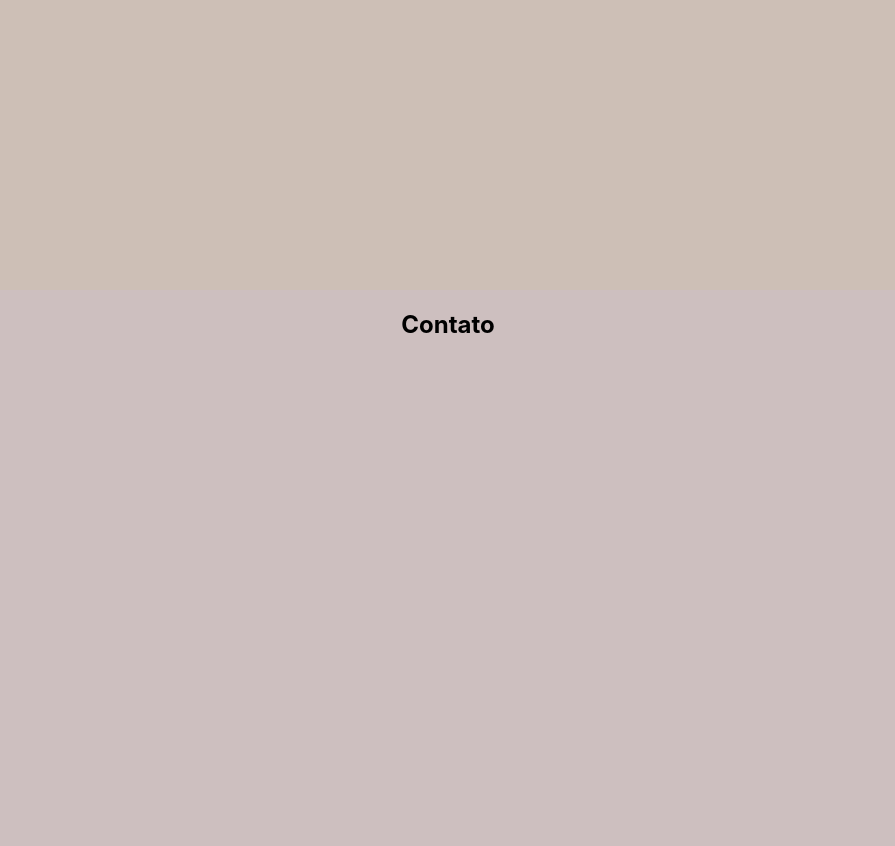
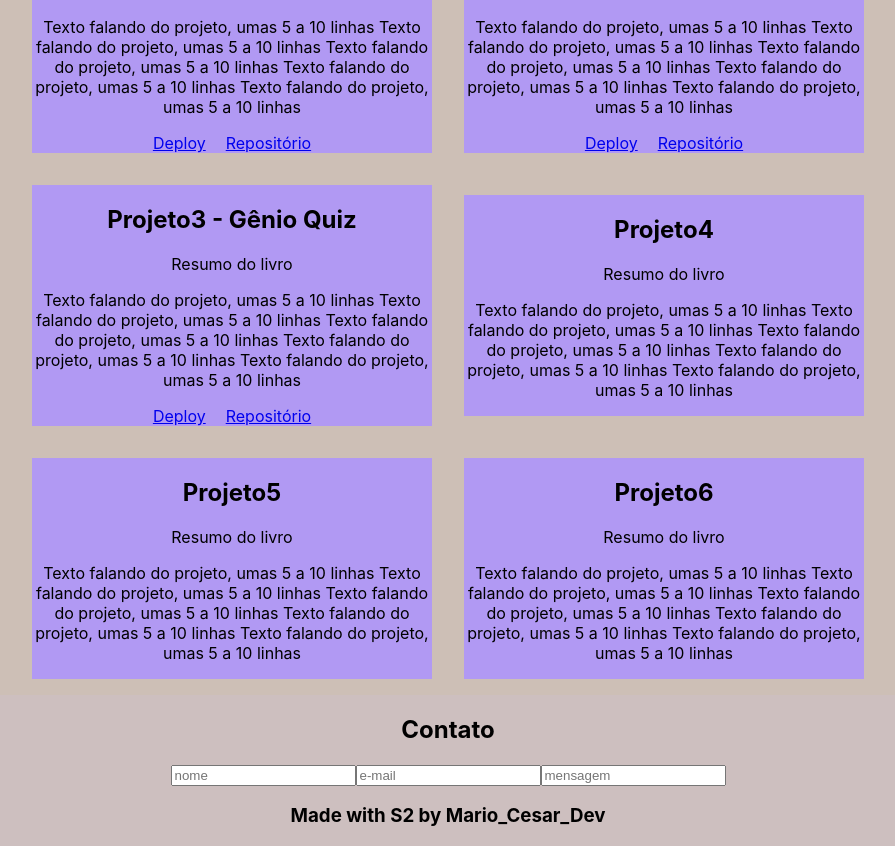
Before and after one commit to MarioCesarCF/Portfolio, a React (Create React App) app: page / in a window 1280 px wide. Shown: the part 826-1672 px from the top of the page, without its empty margins (192-1087 px from the left). Before the commit the page ends 1456 px from the top, so only its background shows below. Built offline with nearby package versions, Linux system fonts and the light colour scheme.

Commit message:
atualizando a página

```diff
--- a/src/App.css
+++ b/src/App.css
@@ -2,7 +2,7 @@
   text-align: center;
 }
 
-.header {
+header {
   display: flex;
   align-items: center;
   justify-content: space-between;
@@ -26,10 +26,6 @@
   margin: 0 .5em;
 }
 
-section {
-  height: 40vh;
-}
-
 #about, #projects {
   background-color: #CDBFB6;
 }
@@ -49,3 +45,19 @@ section {
   align-items: center;
   justify-content: space-around;
 }
+
+.projetos {
+  display: flex;
+  flex-wrap: wrap;
+  align-items: center;
+  justify-content: center;
+}
+
+.projeto {
+  width: 25em;
+  background-color: #B199F3;
+  margin: 1em;
+}
+.projeto a {
+  margin: 0 10px;
+}
--- a/src/App.js
+++ b/src/App.js
@@ -4,7 +4,7 @@ import logo from './assets/logo-mario.png';
 function App() {
   return (
     <div className="App">
-      <div className='header'>
+      <header>
         <img className="logo" src={logo} alt="" />
         <div className='nav'>
           <a href="#about"><h1>About</h1></a>
@@ -12,19 +12,16 @@ function App() {
           <a href="#projects"><h1>Projects</h1></a>
           <a href="#contact"><h1>Contact</h1></a>
         </div>
-      </div>
+      </header>
       <main>
         <section id="about">
           <h1>Sobre mim</h1>
           <div className='text-about'>
             <p>Sou um cara de família. Gosto de ficar em casa e curtir com meus filhos, minha esposa e alguns poucos,
               mas ótimos, amigos. Estou focado em conseguir mais qualidade de vida para minha família.</p>
-
             <p> Trabalho desde 2011 no setor público, nas áreas de meio ambiente e saúde, mas há quase dois anos recebi
               bastante apoio de alguns amigos para fazer transição de carreira e ingressar na área de  Tecnologia da Informação. Então comecei a estudar e logo fiquei fascinado por desenvolvimento web! </p>
-
             <p>Me dedico aos estudos constantemente e me sinto cada vez mais preparado. Estou cursando a graduação em Tecnologia em Sistemas para Internet - TSI pelo IFES/UNAC. Além da graduação foco meus estudos em Javascript, React, NodeJS, Sass, Bootstrap, MongoDB e PostgreSQL.</p>
-
             <p>Para aperfeiçoamento de softskills trabalho com minha equipe, a TechTeam, em projetos em conjunto, onde aperfeiçoamos habilidades como organização, liderança, comunicação e uso de outras tecnologias que nos ajudam na elaboração dos trabalhos. Inclusive fomos campeões de um hackathon graças a essas habilidades.</p>
           </div>
         </section>
@@ -54,9 +51,88 @@ function App() {
         </section>
         <section id="projects">
           <h1>Projetos</h1>
+          <div className='projetos'>
+            <div className='projeto'>
+              <h2>Projeto1 -  Brasileirismo</h2>
+              <p>Resumo do livro</p>
+              <p>Texto falando do projeto, umas 5 a 10 linhas
+              Texto falando do projeto, umas 5 a 10 linhas
+              Texto falando do projeto, umas 5 a 10 linhas
+              Texto falando do projeto, umas 5 a 10 linhas
+              Texto falando do projeto, umas 5 a 10 linhas
+              </p>
+              <a href='https://mariocesarcf.github.io/ProjetoDev/' target='_blanck'>Deploy</a>
+              <a href='https://github.com/MarioCesarCF/ProjetoDev' target='_blanck'>Repositório</a>
+            </div>
+            <div className='projeto'>
+              <h2>Projeto2 - Sustenta-Tech</h2>
+              <p>Resumo do livro</p>
+              <p>Texto falando do projeto, umas 5 a 10 linhas
+              Texto falando do projeto, umas 5 a 10 linhas
+              Texto falando do projeto, umas 5 a 10 linhas
+              Texto falando do projeto, umas 5 a 10 linhas
+              Texto falando do projeto, umas 5 a 10 linhas
+              </p>
+              <a href='https://mariocesarcf.github.io/TechTeamProject/' target='_blanck'>Deploy</a>
+              <a href='https://github.com/MarioCesarCF/TechTeamProject' target='_blanck'>Repositório</a>
+            </div>
+            <div className='projeto'>
+              <h2>Projeto3 - Gênio Quiz</h2>
+              <p>Resumo do livro</p>
+              <p>Texto falando do projeto, umas 5 a 10 linhas
+              Texto falando do projeto, umas 5 a 10 linhas
+              Texto falando do projeto, umas 5 a 10 linhas
+              Texto falando do projeto, umas 5 a 10 linhas
+              Texto falando do projeto, umas 5 a 10 linhas
+              </p>
+              <a href='https://mariocesarcf.github.io/Genio-Quiz-4-Ano/' target='_blanck'>Deploy</a>
+              <a href='https://github.com/MarioCesarCF/Genio-Quiz-4-Ano' target='_blanck'>Repositório</a>
+            </div>
+            <div className='projeto'>
+              <h2>Projeto4</h2>
+              <p>Resumo do livro</p>
+              <p>Texto falando do projeto, umas 5 a 10 linhas
+              Texto falando do projeto, umas 5 a 10 linhas
+              Texto falando do projeto, umas 5 a 10 linhas
+              Texto falando do projeto, umas 5 a 10 linhas
+              Texto falando do projeto, umas 5 a 10 linhas
+              </p>
+
+            </div>
+            <div className='projeto'>
+              <h2>Projeto5</h2>
+              <p>Resumo do livro</p>
+              <p>Texto falando do projeto, umas 5 a 10 linhas
+              Texto falando do projeto, umas 5 a 10 linhas
+              Texto falando do projeto, umas 5 a 10 linhas
+              Texto falando do projeto, umas 5 a 10 linhas
+              Texto falando do projeto, umas 5 a 10 linhas
+              </p>
+
+            </div>
+            <div className='projeto'>
+              <h2>Projeto6</h2>
+              <p>Resumo do livro</p>
+              <p>Texto falando do projeto, umas 5 a 10 linhas
+              Texto falando do projeto, umas 5 a 10 linhas
+              Texto falando do projeto, umas 5 a 10 linhas
+              Texto falando do projeto, umas 5 a 10 linhas
+              Texto falando do projeto, umas 5 a 10 linhas
+              </p>
+
+            </div>
+          </div>
         </section>
         <section id="contact">
           <h1>Contato</h1>
+          <form>
+            <input type='text' placeholder='nome' />
+            <input type='email' placeholder='e-mail' />
+            <input type='text' placeholder='mensagem' />
+          </form>
+          <div>
+            <h3>Made with S2 by Mario_Cesar_Dev</h3>
+          </div>
         </section>
       </main>
     </div>
```
Lines whose indentation alone changed are shown as unchanged.
